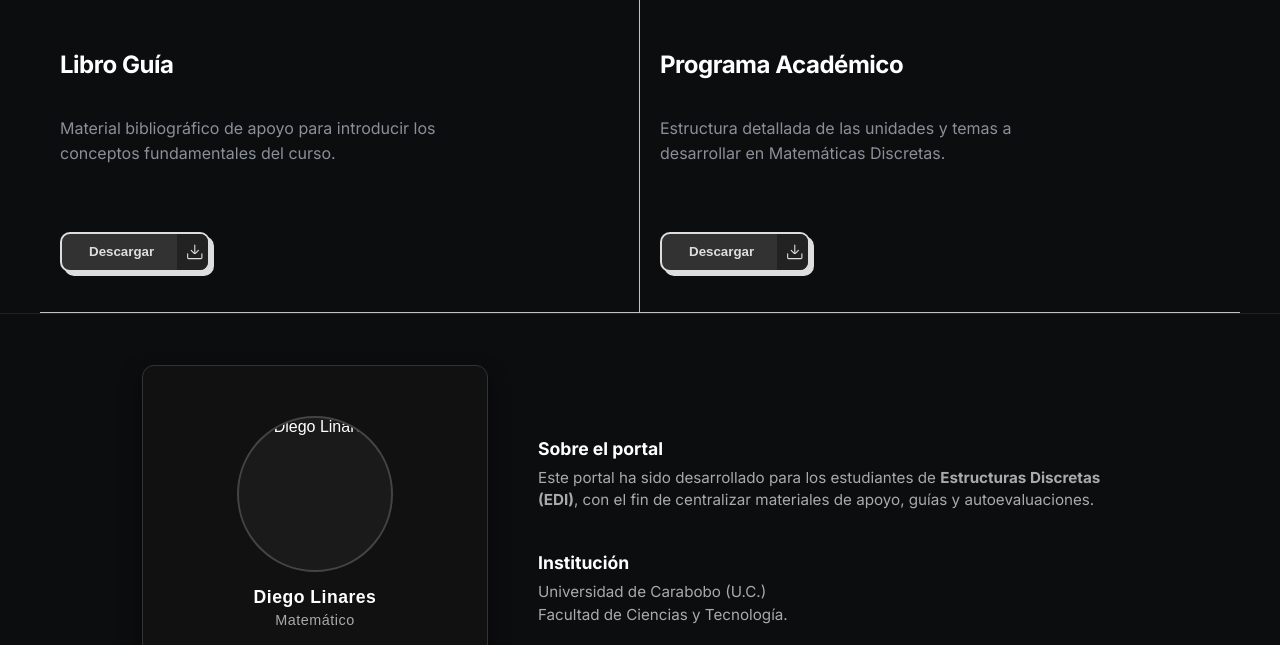
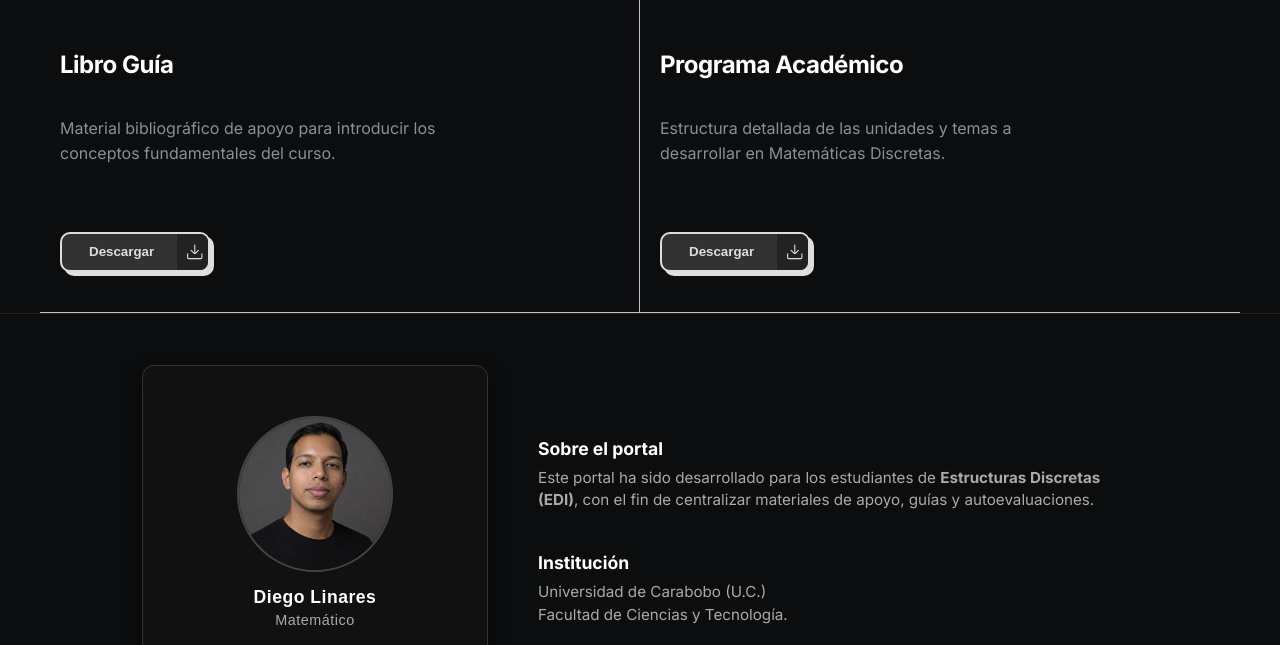
Before and after one commit to diegol117/elementos-discretos, a plain HTML site: page index.html in a window 1280 px wide. Shown: the part 1563-2208 px from the top of the page. Drawn offline with Linux system fonts and the light colour scheme.

Commit message:
Update index.html

```diff
--- a/index.html
+++ b/index.html
@@ -297,7 +297,7 @@
                 style="display: flex; flex-wrap: wrap; justify-content: center; align-items: center; gap: 50px; padding: 1px 1px; margin: 0 auto;">
                 <div class="card-client" style="margin: 0;">
                     <div class="user-picture">
-                        <img src="assets/img/profile.jpg" alt="Diego Linares"
+                        <img src="assets/img/profile-diego.jpg" alt="Diego Linares"
                             style="width: 100%; height: 100%; object-fit: cover; display: block;">
                     </div>
                     <p class="name-client">
```
